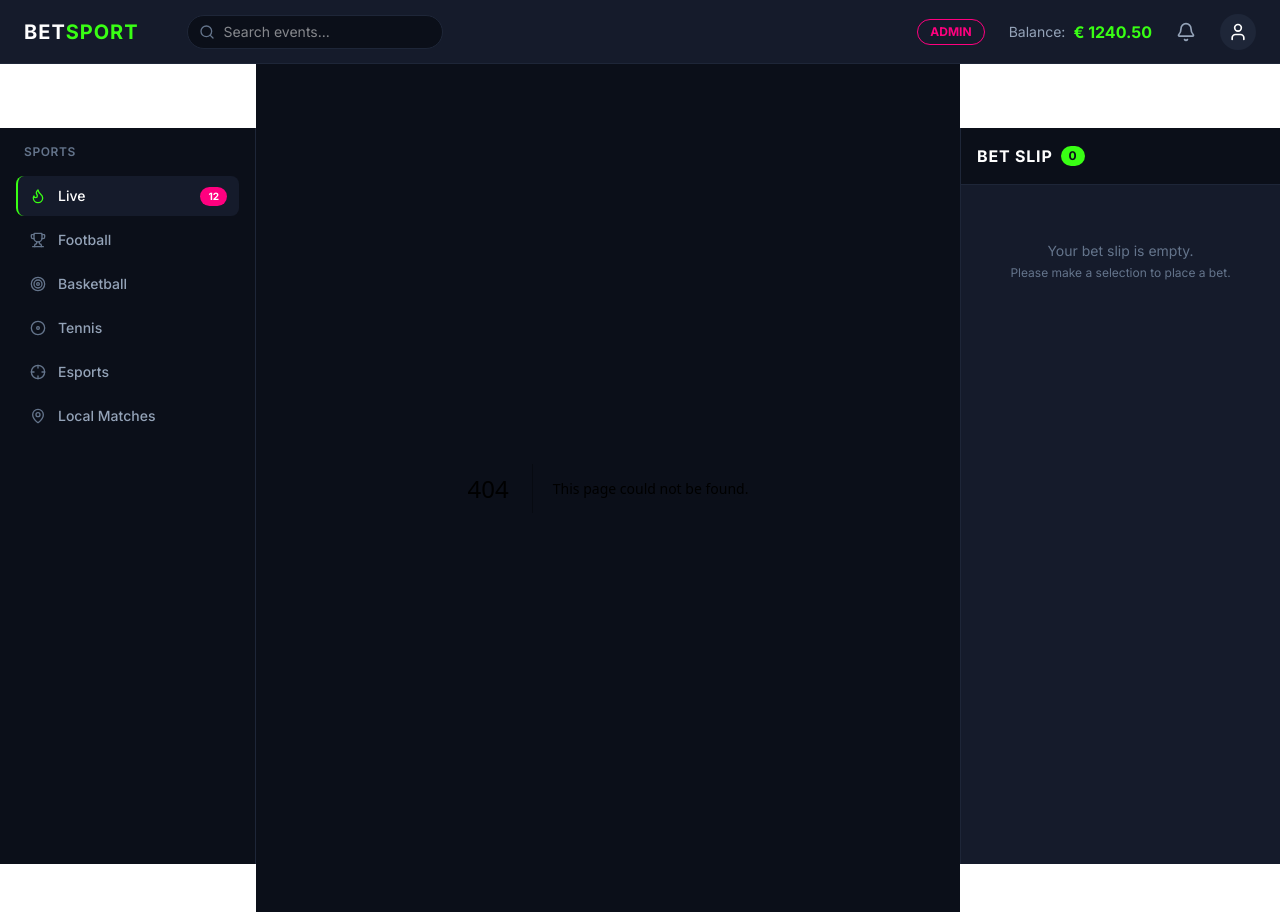
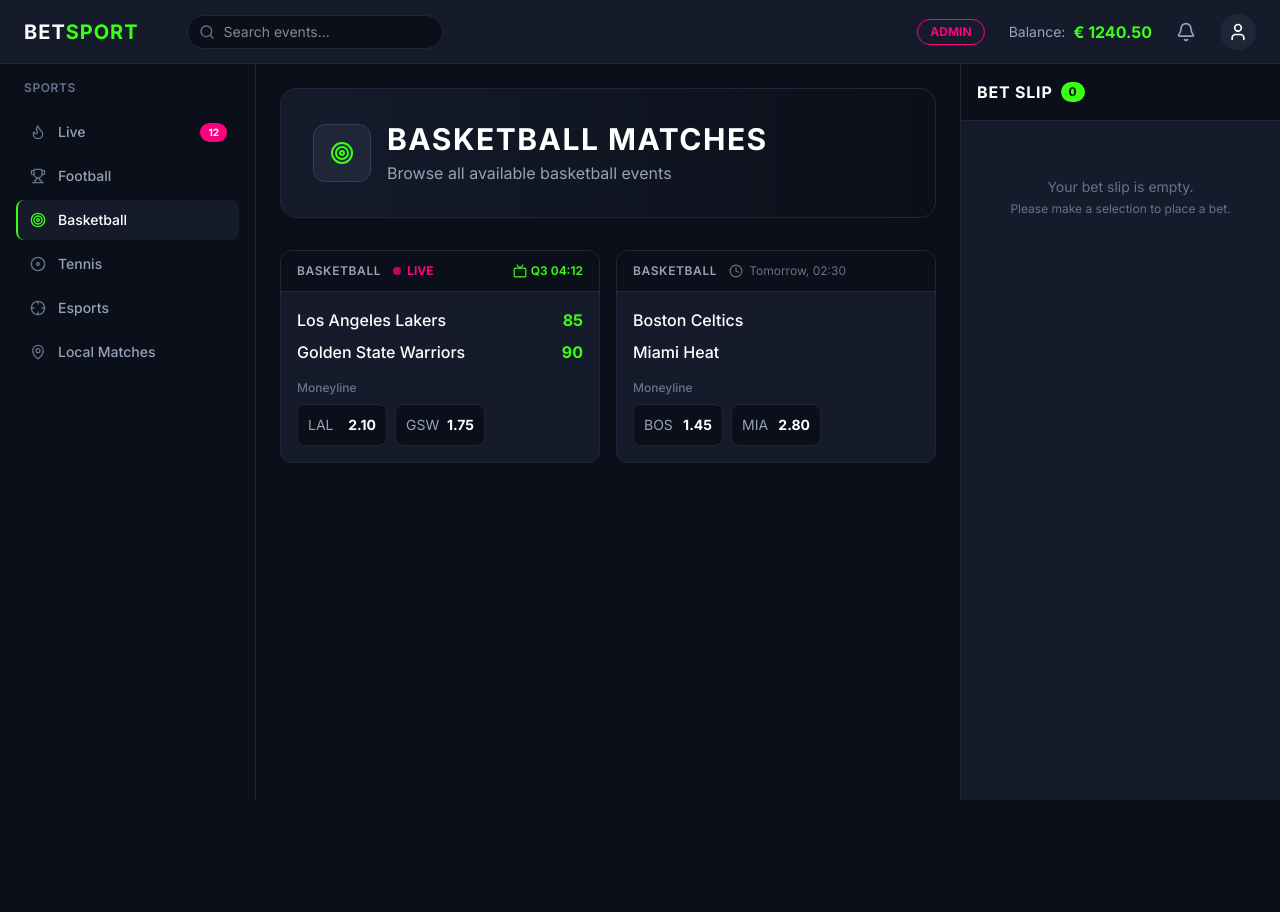
Before and after one commit to TrillionaireViier/sportbetting_clone, a Next.js app: page /sports/basketball in a window 1280 px wide. Before the commit this address had no page. After the commit the page ends 800 px from the top, so only its background shows below. Built offline with nearby package versions, Linux system fonts and the light colour scheme.

Commit message:
Add sports sub-pages with dynamic routing

```diff
--- /dev/null
+++ b/src/app/sports/[category]/page.tsx
@@ -0,0 +1,77 @@
+"use client";
+
+import React from "react";
+import MatchCard from "@/components/MatchCard";
+import { useData } from "@/context/DataContext";
+import { Trophy, Target, Disc, Crosshair, MapPin } from "lucide-react";
+import { motion } from "framer-motion";
+import { useParams } from "next/navigation";
+
+export default function CategoryPage() {
+  const params = useParams();
+  const categoryParam = typeof params.category === "string" ? params.category : "";
+
+  // Format the category from URL (e.g., "local-matches" -> "Local Matches")
+  const formattedCategory = categoryParam
+    .split("-")
+    .map(word => word.charAt(0).toUpperCase() + word.slice(1))
+    .join(" ");
+
+  const { matches } = useData();
+
+  // Filter matches based on the exact sport category
+  // If it's Local Matches, just filter by a specific mock criteria (e.g. Football) for now
+  const filteredMatches = matches.filter(m =>
+    formattedCategory === "Local Matches"
+      ? m.sport === "Football" && m.isLive
+      : m.sport === formattedCategory
+  );
+
+  const getCategoryIcon = () => {
+    switch (formattedCategory) {
+      case "Football": return <Trophy className="w-6 h-6 text-[#39ff14]" />;
+      case "Basketball": return <Target className="w-6 h-6 text-[#39ff14]" />;
+      case "Tennis": return <Disc className="w-6 h-6 text-[#39ff14]" />;
+      case "Esports": return <Crosshair className="w-6 h-6 text-[#39ff14]" />;
+      case "Local Matches": return <MapPin className="w-6 h-6 text-[#39ff14]" />;
+      default: return <Trophy className="w-6 h-6 text-[#39ff14]" />;
+    }
+  };
+
+  return (
+    <div className="max-w-5xl mx-auto space-y-8">
+      <div className="bg-gradient-to-r from-[#151b2b] to-[#0b0f19] border border-[#1e2638] rounded-2xl p-8 relative overflow-hidden">
+        <div className="flex items-center gap-4 relative z-10">
+          <div className="bg-[#1e2638] p-4 rounded-xl border border-[#334155]">
+            {getCategoryIcon()}
+          </div>
+          <div>
+            <h2 className="text-3xl font-bold text-white uppercase tracking-wider">
+              {formattedCategory} Matches
+            </h2>
+            <p className="text-[#94a3b8] mt-1">Browse all available {formattedCategory.toLowerCase()} events</p>
+          </div>
+        </div>
+      </div>
+
+      <section>
+        {filteredMatches.length === 0 ? (
+          <div className="text-center py-20 bg-[#151b2b] rounded-xl border border-[#1e2638]">
+            <p className="text-[#64748b] text-lg">No matches currently available for this category.</p>
+          </div>
+        ) : (
+          <motion.div
+            className="grid grid-cols-1 md:grid-cols-2 gap-4"
+            initial={{ opacity: 0, y: 20 }}
+            animate={{ opacity: 1, y: 0 }}
+            transition={{ duration: 0.5, staggerChildren: 0.1 }}
+          >
+            {filteredMatches.map((match) => (
+              <MatchCard key={match.id} match={match} />
+            ))}
+          </motion.div>
+        )}
+      </section>
+    </div>
+  );
+}
--- a/src/components/Sidebar.tsx
+++ b/src/components/Sidebar.tsx
@@ -1,14 +1,20 @@
+"use client";
+
 import React from "react";
 import { Trophy, Flame, Target, Disc, Crosshair, MapPin } from "lucide-react";
+import Link from "next/link";
+import { usePathname } from "next/navigation";
 
 export default function Sidebar() {
+  const pathname = usePathname();
+
   const categories = [
-    { name: "Live", icon: Flame, active: true, badge: 12 },
-    { name: "Football", icon: Trophy, active: false },
-    { name: "Basketball", icon: Target, active: false },
-    { name: "Tennis", icon: Disc, active: false },
-    { name: "Esports", icon: Crosshair, active: false },
-    { name: "Local Matches", icon: MapPin, active: false },
+    { name: "Live", icon: Flame, path: "/", badge: 12 },
+    { name: "Football", icon: Trophy, path: "/sports/football" },
+    { name: "Basketball", icon: Target, path: "/sports/basketball" },
+    { name: "Tennis", icon: Disc, path: "/sports/tennis" },
+    { name: "Esports", icon: Crosshair, path: "/sports/esports" },
+    { name: "Local Matches", icon: MapPin, path: "/sports/local-matches" },
   ];
 
   return (
@@ -18,18 +24,23 @@ export default function Sidebar() {
         <nav className="space-y-1">
           {categories.map((cat, idx) => {
             const Icon = cat.icon;
+            // Exact match for home "/", otherwise startswith check or exact match
+            const isActive = cat.path === "/"
+              ? pathname === "/"
+              : pathname.startsWith(cat.path);
+
             return (
-              <a
+              <Link
                 key={idx}
-                href="#"
+                href={cat.path}
                 className={`flex items-center justify-between px-3 py-2.5 rounded-lg transition-all ${
-                  cat.active
+                  isActive
                     ? "bg-[#151b2b] text-white border-l-2 border-[#39ff14]"
                     : "text-[#94a3b8] hover:bg-[#151b2b] hover:text-white border-l-2 border-transparent"
                 }`}
               >
                 <div className="flex items-center gap-3">
-                  <Icon className={`w-4 h-4 ${cat.active ? "text-[#39ff14]" : "text-[#64748b]"}`} />
+                  <Icon className={`w-4 h-4 ${isActive ? "text-[#39ff14]" : "text-[#64748b]"}`} />
                   <span className="font-medium text-sm">{cat.name}</span>
                 </div>
                 {cat.badge && (
@@ -37,7 +48,7 @@ export default function Sidebar() {
                     {cat.badge}
                   </span>
                 )}
-              </a>
+              </Link>
             );
           })}
         </nav>
```
